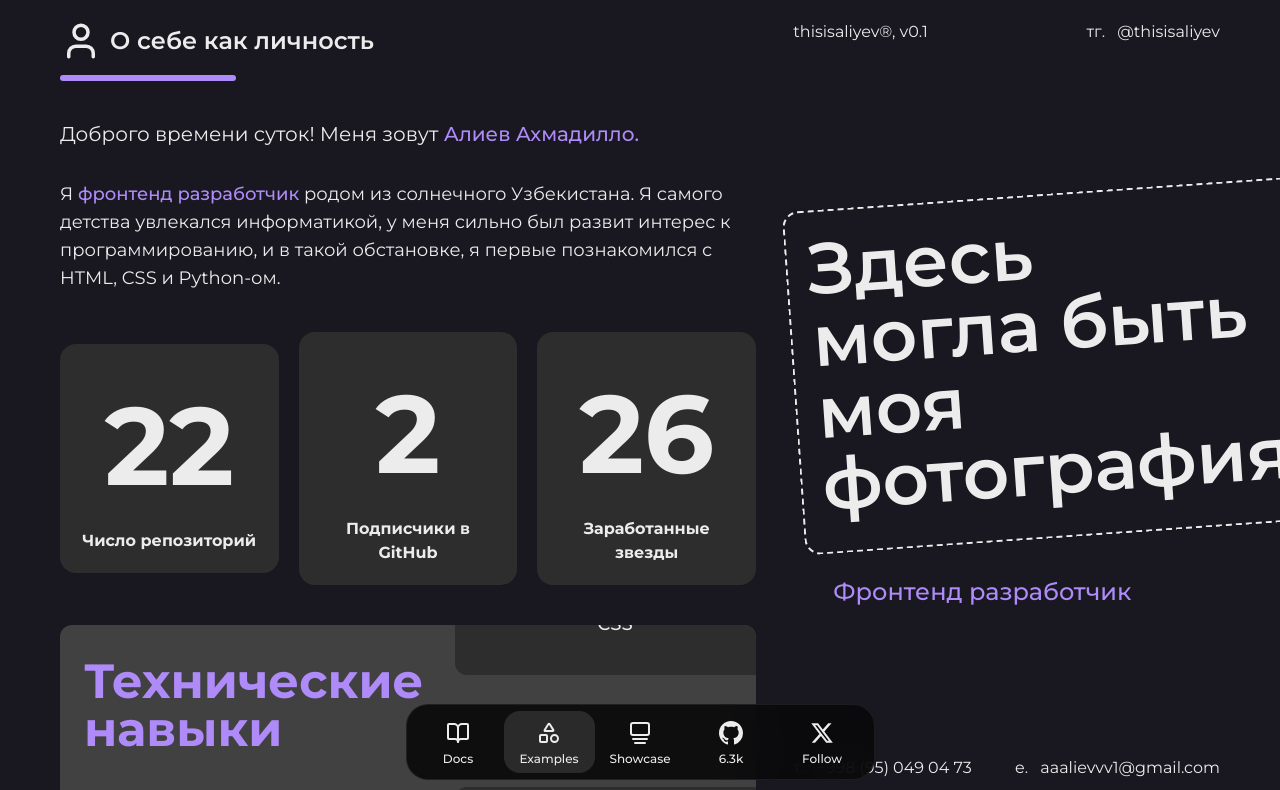
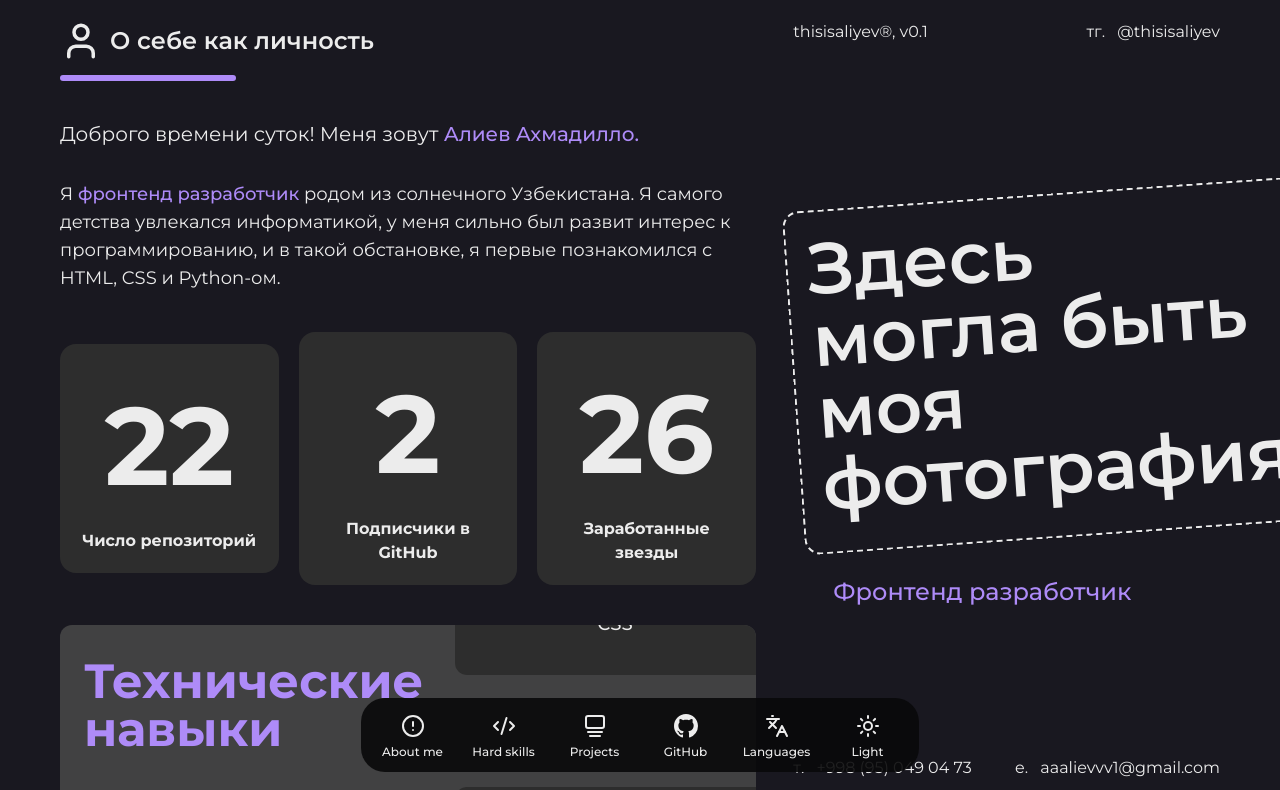
Before and after one commit to thisisal1yev/portfolio, a React (Vite) app: page / in a window 1280 px wide. Shown: the top 790 px of the page. Built offline with nearby package versions, Linux system fonts and the light colour scheme; grey boxes are pictures that could not be loaded.

Commit message:
feat: enhance DesktopNavbar with theme toggle and updated styles

```diff
--- a/src/widgets/Navbar/ui/DesktopNavbar.tsx
+++ b/src/widgets/Navbar/ui/DesktopNavbar.tsx
@@ -1,106 +1,58 @@
+import { useTheme } from '@shared/hooks'
+import {
+  CircleAlert,
+  CodeXml,
+  GalleryVerticalEnd,
+  Languages,
+  Moon,
+  Sun,
+} from 'lucide-react'
 import { createPortal } from 'react-dom'
 
 export function DesktopNavbar() {
+  const { theme, toggleTheme } = useTheme()
+
   return createPortal(
-    <nav className='pointer-events-none fixed bottom-5 left-0 z-10 w-full pt-12'>
+    <nav className='pointer-events-none fixed bottom-7 left-0 z-10 w-full pt-12'>
       <div className='container flex justify-center'>
-        <div className='bg-light-primary/90 max-w-full rounded-[1.375rem] ring ring-black/[5%] backdrop-blur-xl backdrop-saturate-[140%] dark:border dark:border-white/[8%] dark:bg-zinc-950/90 dark:ring-0'>
-          <div className='scrollbar-none pointer-events-auto overflow-x-auto scroll-smooth rounded-[inherit] p-1.5'>
-            <div className='isolate grid grid-cols-[repeat(5,5.6875em)]'>
+        <div className='bg-light-primary/90 ring-dark-primary/[20%] max-w-full rounded-3xl dark:bg-zinc-950/90'>
+          <div className='scrollbar-none pointer-events-auto overflow-x-auto scroll-smooth p-1.5'>
+            <div className='isolate grid grid-cols-[repeat(6,5.6875em)]'>
               <a
-                className='text-muted hover:text-primary data-[active]:text-primary group/link relative flex flex-col items-center gap-1.5 rounded-2xl px-4 pt-2.5 pb-1.5 text-xs font-medium transition-[color] outline-none focus-visible:ring-2 focus-visible:ring-blue-500 focus-visible:ring-inset'
+                className='hover:dark:text-purple hover:dark:focus-visible:ring-purple focus-visible:ring-dark-primary transition-color flex flex-col items-center gap-1.5 rounded-2xl px-2 pt-2.5 pb-1.5 text-xs font-medium whitespace-nowrap duration-300 outline-none hover:text-purple-800 focus-visible:ring-2 focus-visible:ring-inset hover:focus-visible:ring-purple-800 focus-visible:dark:ring-white'
                 href='/'
                 data-framework='react'
               >
-                <svg
-                  xmlns='http://www.w3.org/2000/svg'
-                  width='24'
-                  height='24'
-                  viewBox='0 0 24 24'
-                  fill='none'
-                  stroke='currentColor'
-                  stroke-width='2'
-                  stroke-linecap='round'
-                  stroke-linejoin='round'
-                  className='lucide lucide-book-open size-6'
-                >
-                  <path d='M12 7v14'></path>
-                  <path d='M3 18a1 1 0 0 1-1-1V4a1 1 0 0 1 1-1h5a4 4 0 0 1 4 4 4 4 0 0 1 4-4h5a1 1 0 0 1 1 1v13a1 1 0 0 1-1 1h-6a3 3 0 0 0-3 3 3 3 0 0 0-3-3z'></path>
-                </svg>
-                Docs
+                <CircleAlert size={24} />
+                About me
               </a>
+
               <a
-                className='text-muted hover:text-primary data-[active]:text-primary group/link relative flex flex-col items-center gap-1.5 rounded-2xl px-4 pt-2.5 pb-1.5 text-xs font-medium transition-[color] outline-none focus-visible:ring-2 focus-visible:ring-blue-500 focus-visible:ring-inset'
-                data-active=''
-                href='/examples'
+                className='hover:dark:text-purple hover:dark:focus-visible:ring-purple focus-visible:ring-dark-primary transition-color flex flex-col items-center gap-1.5 rounded-2xl px-2 pt-2.5 pb-1.5 text-xs font-medium whitespace-nowrap duration-300 outline-none hover:text-purple-800 focus-visible:ring-2 focus-visible:ring-inset hover:focus-visible:ring-purple-800 focus-visible:dark:ring-white'
+                href='/'
                 data-framework='react'
               >
-                <div
-                  className='absolute inset-0 -z-10 size-full rounded-[inherit] bg-white shadow-lg dark:bg-white/12.5 dark:shadow-none'
-                  style={{ opacity: 1 }}
-                ></div>
-                <svg
-                  xmlns='http://www.w3.org/2000/svg'
-                  width='24'
-                  height='24'
-                  viewBox='0 0 24 24'
-                  fill='none'
-                  stroke='currentColor'
-                  stroke-width='2'
-                  stroke-linecap='round'
-                  stroke-linejoin='round'
-                  className='lucide lucide-shapes size-6'
-                >
-                  <path d='M8.3 10a.7.7 0 0 1-.626-1.079L11.4 3a.7.7 0 0 1 1.198-.043L16.3 8.9a.7.7 0 0 1-.572 1.1Z'></path>
-                  <rect
-                    x='3'
-                    y='14'
-                    width='7'
-                    height='7'
-                    rx='1'
-                  ></rect>
-                  <circle
-                    cx='17.5'
-                    cy='17.5'
-                    r='3.5'
-                  ></circle>
-                </svg>
-                Examples
+                <CodeXml size={24} />
+                Hard skills
               </a>
+
               <a
-                className='text-muted hover:text-primary data-[active]:text-primary group/link relative flex flex-col items-center gap-1.5 rounded-2xl px-4 pt-2.5 pb-1.5 text-xs font-medium transition-[color] outline-none focus-visible:ring-2 focus-visible:ring-blue-500 focus-visible:ring-inset'
-                href='/showcase'
+                className='hover:dark:text-purple hover:dark:focus-visible:ring-purple focus-visible:ring-dark-primary transition-color flex flex-col items-center gap-1.5 rounded-2xl px-2 pt-2.5 pb-1.5 text-xs font-medium whitespace-nowrap duration-300 outline-none hover:text-purple-800 focus-visible:ring-2 focus-visible:ring-inset hover:focus-visible:ring-purple-800 focus-visible:dark:ring-white'
+                href='/'
                 data-framework='react'
               >
-                <svg
-                  xmlns='http://www.w3.org/2000/svg'
-                  width='24'
-                  height='24'
-                  viewBox='0 0 24 24'
-                  fill='none'
-                  stroke='currentColor'
-                  stroke-width='2'
-                  stroke-linecap='round'
-                  stroke-linejoin='round'
-                  className='lucide lucide-gallery-vertical-end size-6 -scale-y-100'
-                >
-                  <path d='M7 2h10'></path>
-                  <path d='M5 6h14'></path>
-                  <rect
-                    width='18'
-                    height='12'
-                    x='3'
-                    y='10'
-                    rx='2'
-                  ></rect>
-                </svg>
-                Showcase
+                <GalleryVerticalEnd
+                  className='-scale-y-100'
+                  size={24}
+                />
+                Projects
               </a>
+
               <a
-                className='text-muted hover:text-primary data-[active]:text-primary flex flex-col items-center gap-1.5 rounded-2xl px-4 pt-2.5 pb-1.5 text-xs font-medium lowercase transition-[color] outline-none focus-visible:ring-2 focus-visible:ring-blue-500 focus-visible:ring-inset'
-                href='https://github.com/barvian/number-flow'
+                className='hover:dark:text-purple hover:dark:focus-visible:ring-purple focus-visible:ring-dark-primary transition-color flex flex-col items-center gap-1.5 rounded-2xl px-2 pt-2.5 pb-1.5 text-xs font-medium whitespace-nowrap duration-300 outline-none hover:text-purple-800 focus-visible:ring-2 focus-visible:ring-inset hover:focus-visible:ring-purple-800 focus-visible:dark:ring-white'
+                href='https://github.com/thisisal1yev'
                 target='_blank'
-                aria-label='Star on GitHub'
+                aria-label='GitHub'
               >
                 <svg
                   viewBox='0 0 16 16'
@@ -109,21 +61,22 @@ export function DesktopNavbar() {
                 >
                   <path d='M8 0C3.58 0 0 3.58 0 8c0 3.54 2.29 6.53 5.47 7.59.4.07.55-.17.55-.38 0-.19-.01-.82-.01-1.49-2.01.37-2.53-.49-2.69-.94-.09-.23-.48-.94-.82-1.13-.28-.15-.68-.52-.01-.53.63-.01 1.08.58 1.23.82.72 1.21 1.87.87 2.33.66.07-.52.28-.87.51-1.07-1.78-.2-3.64-.89-3.64-3.95 0-.87.31-1.59.82-2.15-.08-.2-.36-1.02.08-2.12 0 0 .67-.21 2.2.82.64-.18 1.32-.27 2-.27.68 0 1.36.09 2 .27 1.53-1.04 2.2-.82 2.2-.82.44 1.1.16 1.92.08 2.12.51.56.82 1.27.82 2.15 0 3.07-1.87 3.75-3.65 3.95.29.25.54.73.54 1.48 0 1.07-.01 1.93-.01 2.2 0 .21.15.46.55.38A8.013 8.013 0 0016 8c0-4.42-3.58-8-8-8z'></path>
                 </svg>
-                6.3K
+                GitHub
               </a>
-              <a
-                href='https://x.com/mbarvian'
-                className='text-muted hover:text-primary data-[active]:text-primary flex flex-col items-center gap-1.5 rounded-2xl px-4 pt-2.5 pb-1.5 text-xs font-medium transition-[color] outline-none focus-visible:ring-2 focus-visible:ring-blue-500 focus-visible:ring-inset'
-                target='_blank'
+
+              <button className='hover:dark:text-purple hover:dark:focus-visible:ring-purple focus-visible:ring-dark-primary transition-color flex flex-col items-center gap-1.5 rounded-2xl px-2 pt-2.5 pb-1.5 text-xs font-medium whitespace-nowrap duration-300 outline-none hover:text-purple-800 focus-visible:ring-2 focus-visible:ring-inset hover:focus-visible:ring-purple-800 focus-visible:dark:ring-white'>
+                <Languages size={24} />
+                Languages
+              </button>
+
+              <button
+                className='hover:dark:text-purple hover:dark:focus-visible:ring-purple focus-visible:ring-dark-primary transition-color flex flex-col items-center gap-1.5 rounded-2xl px-2 pt-2.5 pb-1.5 text-xs font-medium whitespace-nowrap duration-300 outline-none hover:text-purple-800 focus-visible:ring-2 focus-visible:ring-inset hover:focus-visible:ring-purple-800 focus-visible:dark:ring-white'
+                onClick={toggleTheme}
               >
-                <svg
-                  viewBox='0 0 24 24'
-                  className='size-6 fill-current'
-                >
-                  <path d='M18.244 2.25h3.308l-7.227 8.26 8.502 11.24H16.17l-5.214-6.817L4.99 21.75H1.68l7.73-8.835L1.254 2.25H8.08l4.713 6.231zm-1.161 17.52h1.833L7.084 4.126H5.117z'></path>
-                </svg>
-                Follow
-              </a>
+                {theme === 'dark' ? <Sun size={24} /> : <Moon size={24} />}
+
+                {theme === 'dark' ? 'Light' : 'Dark'}
+              </button>
             </div>
           </div>
         </div>
```
